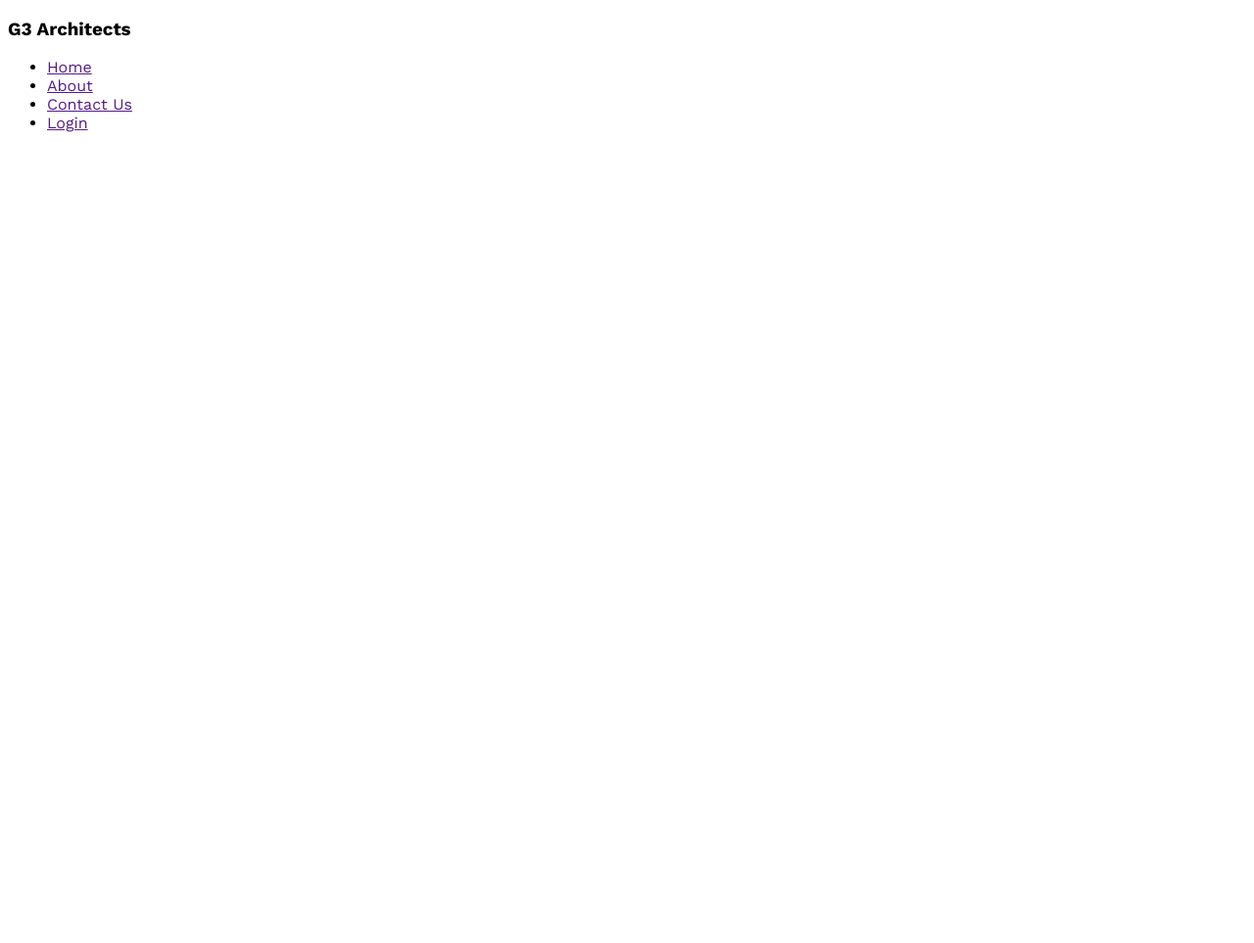
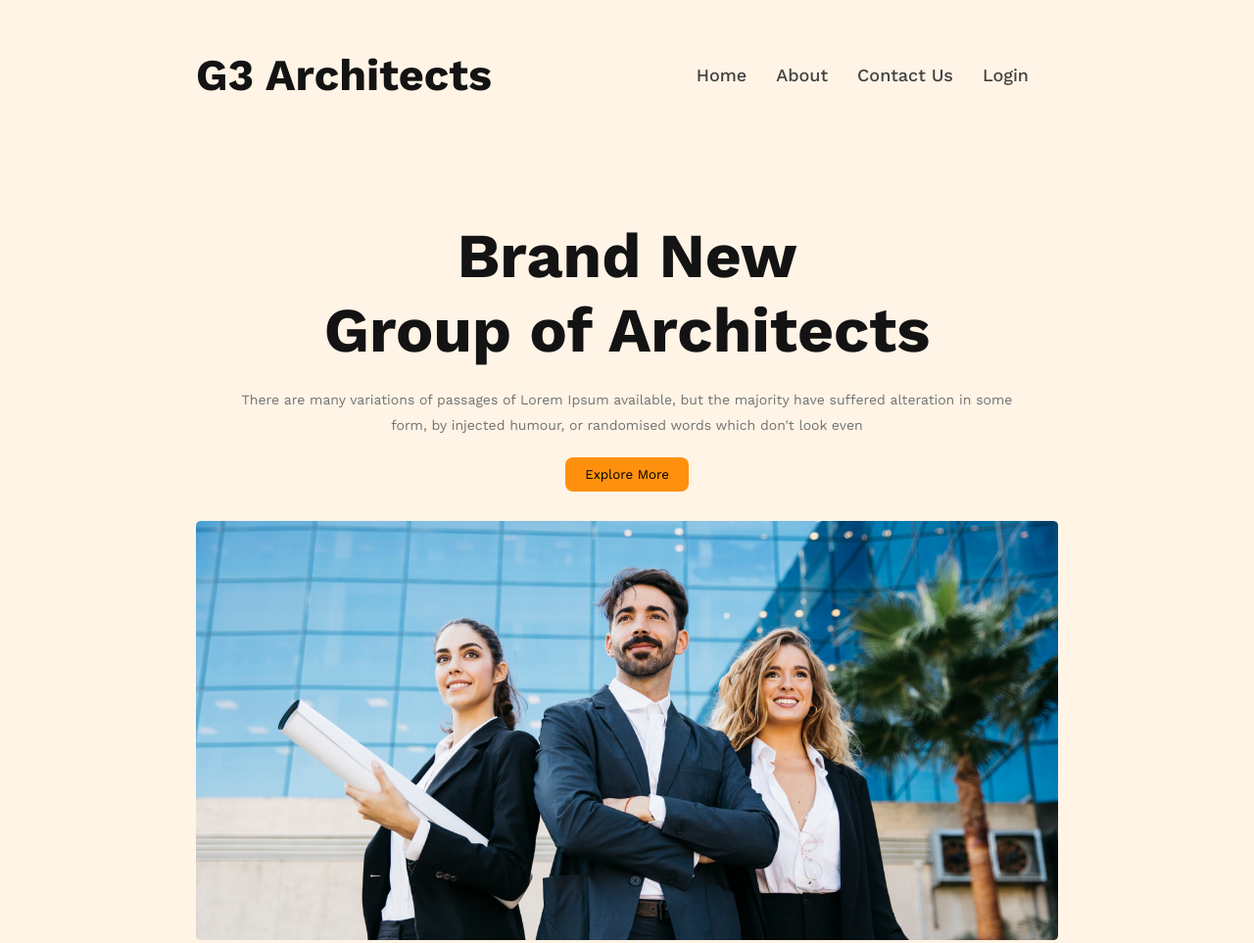
Before and after one commit to Monshi123/g3-architects, a plain HTML site: page index.html in a window 1280 px wide. Shown: the whole page at 98% size. Before the commit the page ends 800 px from the top, so only its background shows below. Drawn offline with nearby package versions, Linux system fonts and the light colour scheme.

Commit message:
banner containt add

```diff
--- a/css/style.css
+++ b/css/style.css
@@ -3,4 +3,68 @@
 
 *{
     font-family: 'Work Sans', sans-serif;
+    margin: 0;
+    padding: 0;
 }
+
+/* header style */
+header{
+    background-color: rgba(255, 144, 14, 0.10);
+    padding: 50px 200px;
+}
+nav{
+    display: flex;
+    justify-content: space-between;
+    align-items: center;
+}
+.nav-title{
+    font-size: 45px;
+    font-weight: 700;
+    color: #131313;
+}
+nav > ul{
+    display: flex;
+}
+nav li{
+    list-style: none;
+    margin-right: 30px;
+    font-weight: 500;
+    font-size: 18px;
+}
+nav li a{
+    text-decoration: none;
+    color: #424242;
+}
+.banner{
+    margin-top: 120px;
+}
+.banner-containt{
+    max-width: 800px;
+    text-align: center;
+    margin: 0 auto;
+}
+.banner-title{
+    font-size: 64px;
+    font-weight: 700;
+    color: #131313;
+}
+.banner-description{
+    font-size: 14px;
+    font-weight: 400;
+    line-height: 26px;
+    margin-top: 20px;
+    color: #727272;
+}
+.btn-priymary{
+    padding: 10px 20px;
+    border-radius: 8px;
+    background-color: #FF900E;
+    border: none;
+    margin-top: 20px;
+}
+.banner-pic{
+    margin-top: 30px;
+}
+img{
+    width: 100%;
+}
--- a/index.html
+++ b/index.html
@@ -9,7 +9,7 @@
 <body>
     <header>
         <nav>
-            <h3>G3 Architects</h3>
+            <h3 class="nav-title">G3 Architects</h3>
             <ul>
                 <li><a href="">Home</a></li>
                 <li><a href="">About</a></li>
@@ -17,6 +17,14 @@
                 <li><a href="">Login</a></li>
             </ul>
         </nav>
+        <div class="banner">
+            <div class="banner-containt">
+                <h1 class="banner-title">Brand New <br> Group of Architects</h1>
+                <p class="banner-description">There are many variations of passages of Lorem Ipsum available, but the majority have suffered alteration in some form, by injected humour, or randomised words which don't look even</p>
+                <button class="btn-priymary">Explore More</button>
+            </div>
+            <img class="banner-pic" src="images/banner.png" alt="">
+        </div>
     </header>
     <main>
 
```
